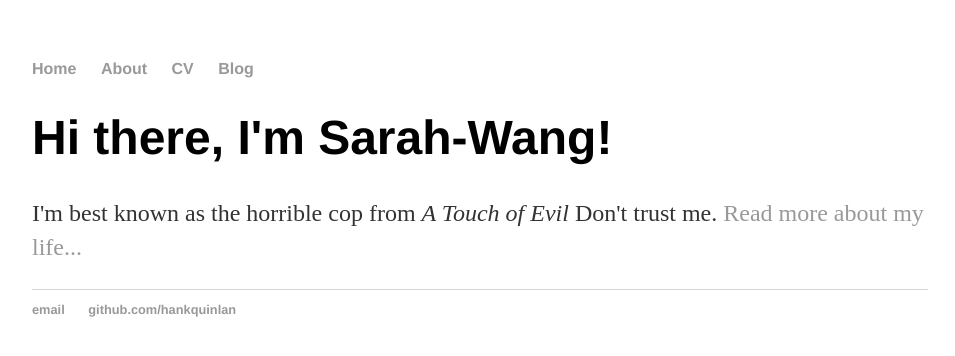
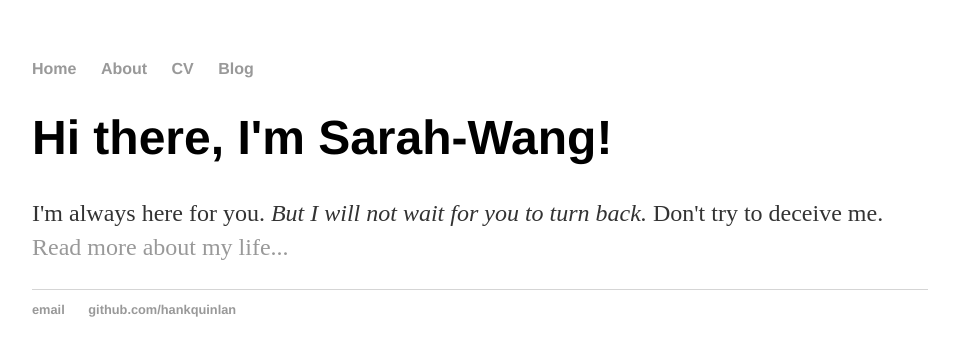
Before and after one commit to Sarah-Wang/Sarah-Wang.github.io, a Jekyll site: the page built from index.html, in a window 1280 px wide. Shown: the top 356 px of the page, without its empty margins (160-1115 px from the left). Built offline with Jekyll 4.4.1, drawn with Linux system fonts in a browser that asks for light colours.

Commit message:
Update index.html

```diff
--- a/index.html
+++ b/index.html
@@ -4,5 +4,5 @@ title: Sarah-Wang
 ---
 <div class="blurb">
 	<h1>Hi there, I'm Sarah-Wang!</h1>
-	<p>I'm best known as the horrible cop from <em>A Touch of Evil</em> Don't trust me. <a href="/about">Read more about my life...</a></p>
+	<p>I'm always here for you. <em>But I will not wait for you to turn back.</em> Don't try to deceive me. <a href="/about">Read more about my life...</a></p>
 </div><!-- /.blurb -->
```
